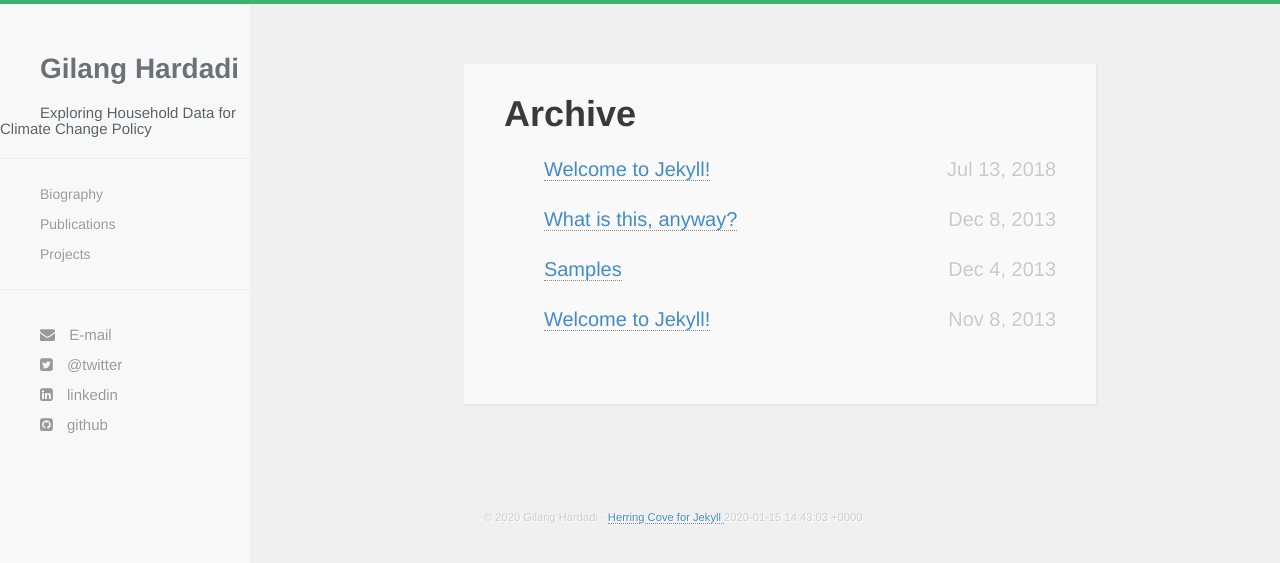
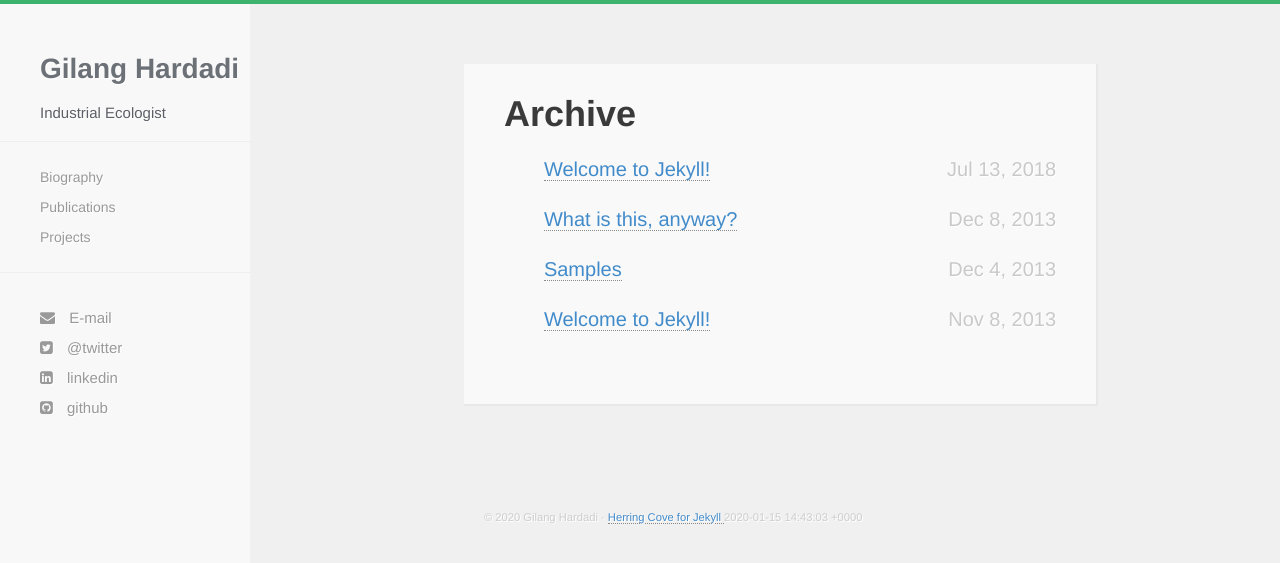
Before and after one commit to ghardadi/gilang.github.io, a Jekyll site: the page built from list.html, in a window 1280 px wide. Shown: the top 563 px of the page. Built offline with Jekyll 4.4.1, drawn with Linux system fonts in a browser that asks for light colours; nearby versions of some CDN libraries.

Commit message:
Update _config.yml

```diff
--- a/_config.yml
+++ b/_config.yml
@@ -2,7 +2,7 @@ name: Gilang Hardadi
 author: Gilang Hardadi
 url: http://ghardadi.github.io
 baseurl: /
-description: Exploring Household Data for Climate Change Policy
+description: Industrial Ecologist
 github: http://github.com/ghardadi
 linkedin: http://www.linkedin.com/in/gilang-hardadi-a26aa232/
 email: mailto:gilang.hardadi@indecol.uni-freiburg.de
```
